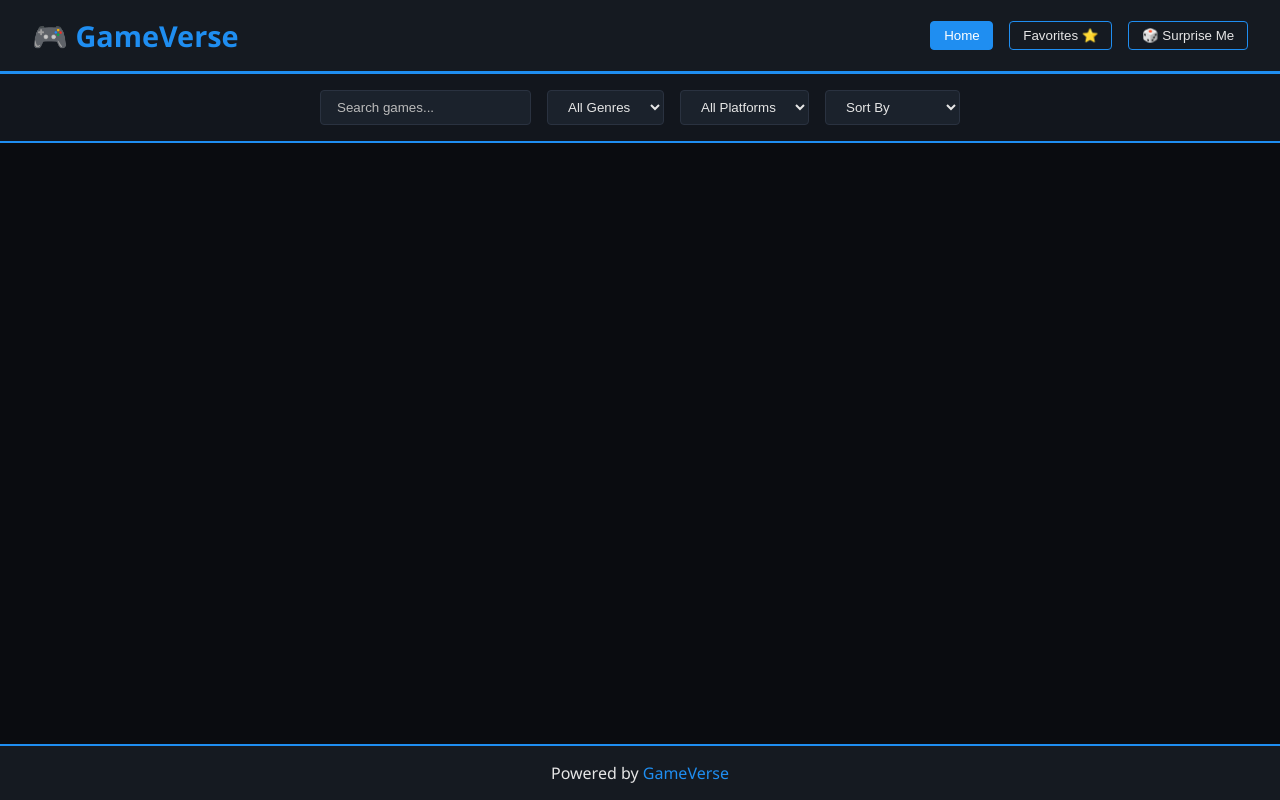
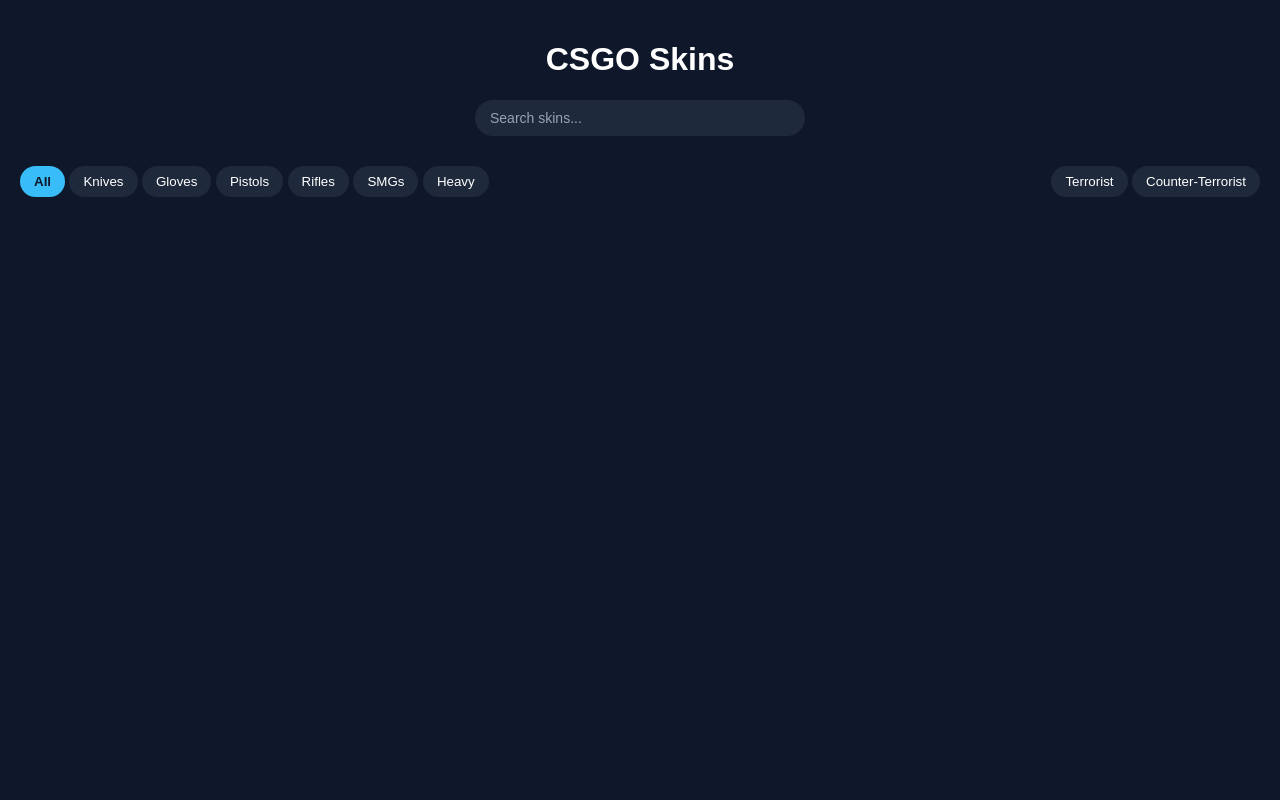
Before and after one commit to MarkoGrozdanovic/CS-GO-Skin-Explorer, a website: page src/index.html in a window 1280 px wide. Drawn offline with Linux system fonts and the light colour scheme.

Commit message:
adding categories

```diff
--- a/package.json
+++ b/package.json
@@ -17,5 +17,8 @@
     "ts-loader": "^9.5.7",
     "webpack-cli": "^7.0.2",
     "webpack-dev-server": "^5.2.3"
+  },
+  "dependencies": {
+    "axios": "^1.15.1"
   }
 }
--- a/src/css/style.css
+++ b/src/css/style.css
@@ -1,210 +1,108 @@
-/* Basic reset and theme */
-* {
-  box-sizing: border-box;
+body {
+  font-family: Arial, sans-serif;
+  background: #0f172a;
+  color: white;
   margin: 0;
-  padding: 0;
-}
-
-body {
-  font-family: "Segoe UI", Tahoma, Geneva, Verdana, sans-serif;
-  background-color: #0a0c10;
-  color: #e6e6e6;
-  min-height: 100vh;
-  display: flex;
-  flex-direction: column;
-}
-
-header {
-  display: flex;
-  justify-content: space-between;
-  align-items: center;
-  background: #151a21;
-  padding: 1rem 2rem;
-  border-bottom: 3px solid #1f8ef1;
+  padding: 20px;
 }
 
 h1 {
-  color: #1f8ef1;
-  font-size: 1.8rem;
-}
-
-nav {
-  display: flex;
-  gap: 1rem;
-}
-
-.nav-btn {
-  background: transparent;
-  border: 1px solid #1f8ef1;
-  color: #e6e6e6;
-  padding: 0.4rem 0.8rem;
-  border-radius: 4px;
-  cursor: pointer;
-  transition: all 0.2s ease;
-}
-
-.nav-btn:hover,
-.nav-btn.active {
-  background-color: #1f8ef1;
-  color: #fff;
-}
-
-/* Controls section */
-#controls {
-  display: flex;
-  flex-wrap: wrap;
-  gap: 1rem;
-  padding: 1rem 2rem;
-  justify-content: center;
-  background-color: #12161d;
-  border-bottom: 2px solid #1f8ef1;
-}
-
-#controls input,
-#controls select {
-  background-color: #1b222c;
-  border: 1px solid #2a3240;
-  color: #e6e6e6;
-  padding: 0.5rem 1rem;
-  border-radius: 4px;
-}
-
-#controls input::placeholder {
-  color: #bbb;
-}
-
-/* Grid for games */
-main {
-  flex: 1;
-  padding: 2rem;
+  text-align: center;
 }
 
 .grid {
   display: grid;
-  grid-template-columns: repeat(auto-fill, minmax(230px, 1fr));
-  gap: 1.5rem;
+  grid-template-columns: repeat(auto-fill, minmax(250px, 1fr));
+  gap: 20px;
+  margin-top: 20px;
 }
 
 .card {
-  background-color: #151a21;
-  border: 1px solid #242c3a;
-  border-radius: 8px;
-  overflow: hidden;
-  display: flex;
-  flex-direction: column;
+  background: #1e293b;
+  border-radius: 12px;
+  padding: 15px;
   transition:
     transform 0.2s ease,
     box-shadow 0.2s ease;
-  cursor: pointer;
 }
 
 .card:hover {
-  transform: scale(1.03);
-  box-shadow: 0 0 10px #1f8ef1;
+  transform: translateY(-5px);
+  box-shadow: 0 10px 20px rgba(0, 0, 0, 0.4);
 }
 
 .card img {
   width: 100%;
-  height: 140px;
-  object-fit: cover;
+  border-radius: 8px;
 }
 
-.card-content {
-  padding: 1rem;
-  flex: 1;
+.card h3 {
+  font-size: 16px;
+  margin: 10px 0;
 }
 
-.card-title {
-  font-size: 1.1rem;
-  margin-bottom: 0.5rem;
-  color: #1f8ef1;
+.card p {
+  font-size: 14px;
+  color: #cbd5f5;
 }
 
-.card-desc {
-  font-size: 0.9rem;
-  color: #ccc;
-  flex: 1;
+.rarity {
+  font-weight: bold;
 }
 
-.card-footer {
+.category-bar {
   display: flex;
+  gap: 10px;
+  overflow-x: auto;
+  padding: 10px 0;
+  margin-bottom: 20px;
   justify-content: space-between;
-  align-items: center;
-  margin-top: 1rem;
 }
 
-.favorite-btn {
-  background: none;
+.category-bar button {
+  background: #1e293b;
+  color: white;
   border: none;
-  color: #f5d742;
-  font-size: 1.2rem;
+  padding: 8px 14px;
+  border-radius: 999px;
   cursor: pointer;
+  transition: 0.2s;
+  white-space: nowrap;
 }
 
-/* Modal */
-.modal {
-  position: fixed;
-  inset: 0;
-  background-color: rgba(0, 0, 0, 0.7);
+.category-bar button:hover {
+  background: #334155;
+}
+
+.category-bar button.active {
+  background: #38bdf8;
+  color: #0f172a;
+  font-weight: bold;
+}
+
+.search-bar {
   display: flex;
   justify-content: center;
-  align-items: center;
-  z-index: 10;
+  margin-bottom: 20px;
 }
 
-.hidden {
-  display: none;
+.search-bar input {
+  width: 300px;
+  max-width: 100%;
+  padding: 10px 15px;
+  border-radius: 999px;
+  border: none;
+  outline: none;
+  font-size: 14px;
+  background: #1e293b;
+  color: white;
+  transition: 0.2s;
 }
 
-.modal-content {
-  background-color: #1b222c;
-  padding: 2rem;
-  border-radius: 8px;
-  max-width: 700px;
-  width: 90%;
-  display: flex;
-  flex-wrap: wrap;
-  gap: 1.5rem;
+.search-bar input::placeholder {
+  color: #94a3b8;
 }
 
-.modal-content img {
-  width: 280px;
-  border-radius: 6px;
-  object-fit: cover;
+.search-bar input:focus {
+  background: #334155;
 }
-
-.modal-info {
-  flex: 1;
-}
-
-.close {
-  position: absolute;
-  top: 20px;
-  right: 30px;
-  font-size: 2rem;
-  color: #fff;
-  cursor: pointer;
-}
-
-.play-btn {
-  display: inline-block;
-  background-color: #1f8ef1;
-  color: #fff;
-  text-decoration: none;
-  padding: 0.6rem 1rem;
-  border-radius: 4px;
-  margin-top: 1rem;
-}
-
-/* Footer */
-footer {
-  text-align: center;
-  padding: 1rem;
-  background-color: #151a21;
-  border-top: 2px solid #1f8ef1;
-}
-
-footer a {
-  color: #1f8ef1;
-  text-decoration: none;
-}
--- a/src/index.html
+++ b/src/index.html
@@ -2,69 +2,34 @@
 <html lang="en">
   <head>
     <meta charset="UTF-8" />
-    <meta name="viewport" content="width=device-width, initial-scale=1.0" />
-    <title>GameVerse – Free Game Explorer</title>
+    <title>CSGO Skins</title>
     <link rel="stylesheet" href="./css/style.css" />
   </head>
   <body>
-    <header>
-      <h1>🎮 GameVerse</h1>
-      <nav>
-        <button id="homeBtn" class="nav-btn active">Home</button>
-        <button id="favBtn" class="nav-btn">Favorites ⭐</button>
-        <button id="randomBtn" class="nav-btn">🎲 Surprise Me</button>
-      </nav>
-    </header>
+    <h1>CSGO Skins</h1>
 
-    <section id="controls">
-      <input type="text" id="searchInput" placeholder="Search games..." />
-      <select id="genreSelect">
-        <option value="">All Genres</option>
-      </select>
-      <select id="platformSelect">
-        <option value="">All Platforms</option>
-        <option value="pc">PC</option>
-        <option value="browser">Browser</option>
-      </select>
-      <select id="sortSelect">
-        <option value="">Sort By</option>
-        <option value="release-date">Release Date</option>
-        <option value="title">Title</option>
-      </select>
-    </section>
+    <div class="search-bar">
+      <input type="text" id="search-input" placeholder="Search skins..." />
+    </div>
 
-    <main>
-      <div id="gamesContainer" class="grid"></div>
-      <div id="favoritesContainer" class="grid hidden"></div>
-    </main>
-
-    <!-- Modal for Game Details -->
-    <div id="gameModal" class="modal hidden">
-      <div class="modal-content">
-        <span id="modalClose" class="close">&times;</span>
-        <img id="modalImg" src="" alt="Game image" />
-        <div class="modal-info">
-          <h2 id="modalTitle"></h2>
-          <p id="modalDesc"></p>
-          <p><strong>Genre:</strong> <span id="modalGenre"></span></p>
-          <p><strong>Platform:</strong> <span id="modalPlatform"></span></p>
-          <p><strong>Publisher:</strong> <span id="modalPublisher"></span></p>
-          <p><strong>Developer:</strong> <span id="modalDeveloper"></span></p>
-          <p><strong>Release:</strong> <span id="modalRelease"></span></p>
-          <a id="modalLink" href="#" target="_blank" class="play-btn"
-            >Play Now</a
-          >
-        </div>
+    <div class="category-bar">
+      <div class="category-guns">
+        <button data-category="All" class="active">All</button>
+        <button data-category="Knives">Knives</button>
+        <button data-category="Gloves">Gloves</button>
+        <button data-category="Pistols">Pistols</button>
+        <button data-category="Rifles">Rifles</button>
+        <button data-category="SMGs">SMGs</button>
+        <button data-category="Heavy">Heavy</button>
+      </div>
+      <div class="category-team">
+        <button data-category="terrorists">Terrorist</button>
+        <button data-category="counter-terrorists">Counter-Terrorist</button>
       </div>
     </div>
 
-    <footer>
-      <p>
-        Powered by
-        <a>GameVerse</a>
-      </p>
-    </footer>
+    <div id="skins-container" class="grid"></div>
 
-    <script src="dist/app.js"></script>
+    <script src="app.js"></script>
   </body>
 </html>
```
Also changed, not shown: src/index.ts (+10 -0 lines), src/interfaces/GameInterface.ts (deleted, +0 -13 lines), src/interfaces/Skin.ts (added, +68 -0 lines), src/services/gamesDbService.ts (added, +46 -0 lines), src/services/selectCategory.ts (added, +55 -0 lines), webpack.config.js (indentation only), 1 other file.
